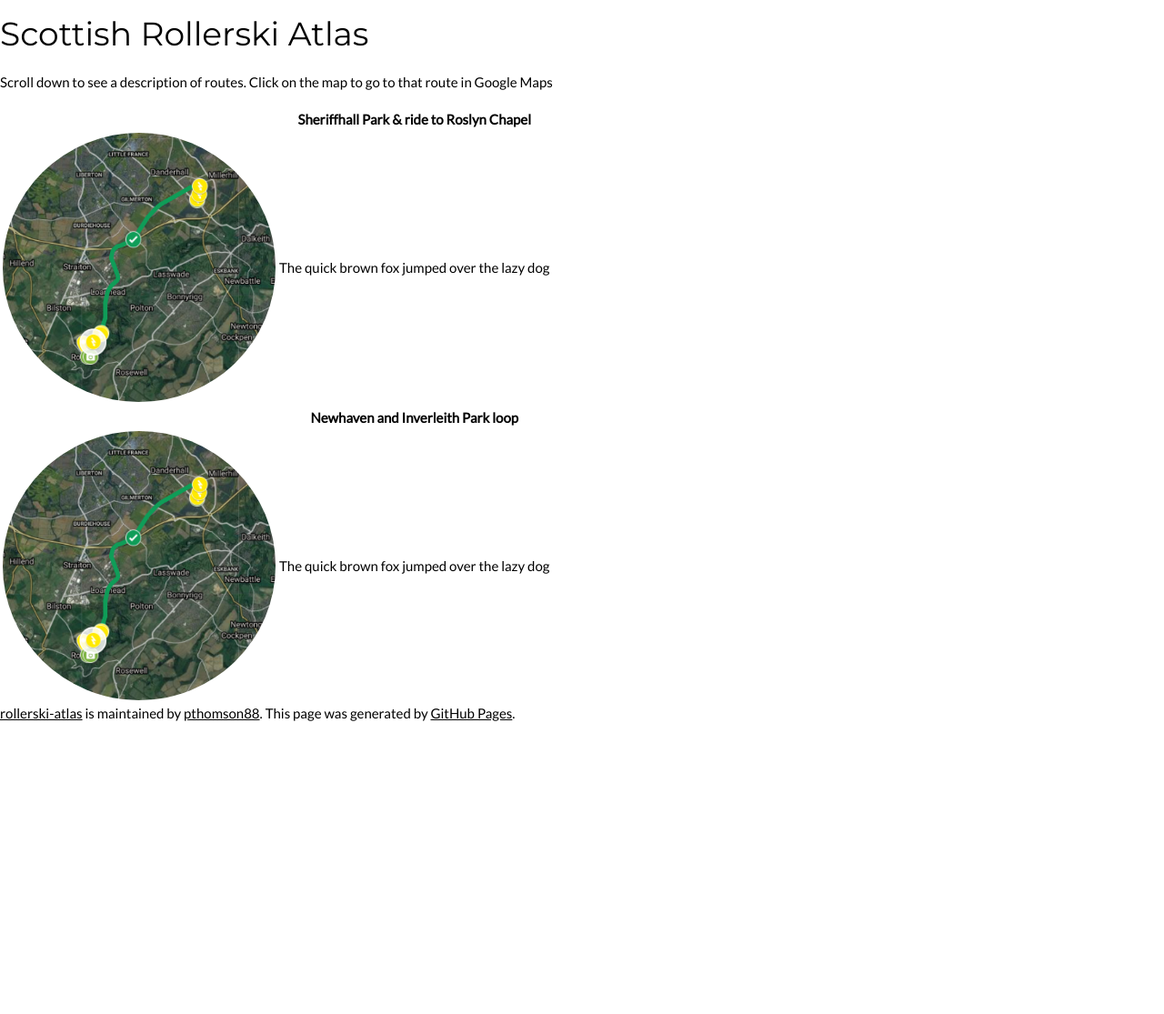
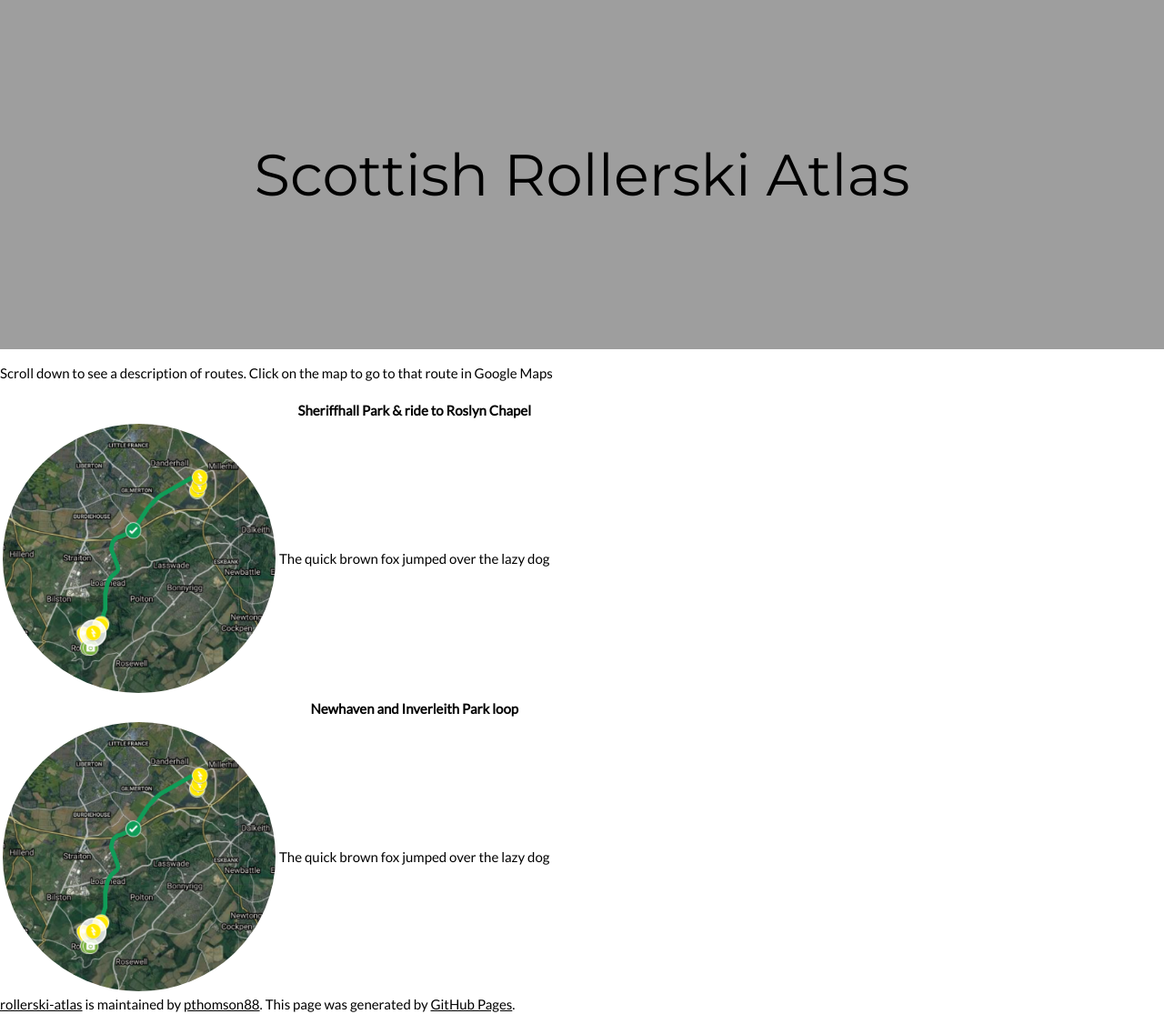
Before and after one commit to pthomson88/rollerski-atlas, a Jekyll site: the page built from index.md, in a window 1280 px wide. Shown: the whole page at 91% size. Built offline with Jekyll 4.4.1, drawn with Linux system fonts in a browser that asks for light colours; our own code applies the rules of GitHub Pages for plain Markdown files; before the commit the page ends 900 px from its top, so only the background shows below that.

Commit message:
Update index.md

```diff
--- a/index.md
+++ b/index.md
@@ -1,4 +1,9 @@
-# Scottish Rollerski Atlas
+<!-- Header -->
+<header class="w3-container w3-grey w3-center" style="padding:128px 16px">
+  <h1 class="w3-margin w3-jumbo">
+    Scottish Rollerski Atlas
+  </h1>
+</header>
 
 Scroll down to see a description of routes. Click on the map to go to that route in Google Maps
 
```
